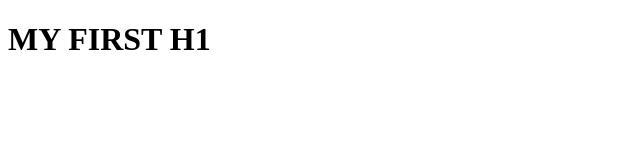
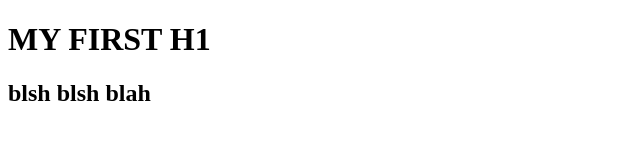
Before and after one commit to mbocon/git-branching-demo, a plain HTML site: page index.html in a window 1280 px wide. Shown: the whole page, without its empty margins (0-640 px from the left). Drawn offline with Linux system fonts and the light colour scheme.

Commit message:
added css

```diff
--- a/index.html
+++ b/index.html
@@ -8,5 +8,6 @@
 </head>
 <body>
     <h1>MY FIRST H1</h1>
+    <h2>blsh blsh blah</h2>
 </body>
 </html>
--- /dev/null
+++ b/style.css
@@ -0,0 +1,3 @@
+* {
+    padding: 0
+}
```
